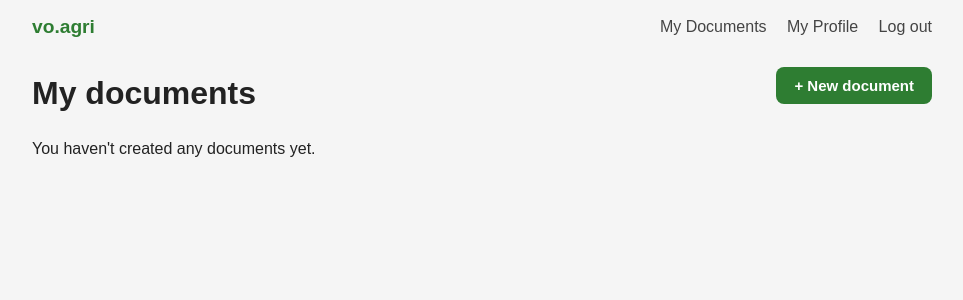
After one commit to lxlbsxg/vo-agri, a Flask app: page /documents in a window 1280 px wide. The commit adds this page. Shown: the top 300 px of the page, without its empty margins (158-1121 px from the left). Run offline with Flask 3, Linux system fonts and the light colour scheme; the visitor is signed in with stand-in values (Sample User, id 1); data that the repository does not hold is empty.

Commit message:
Add paper-writing assistant: documents with citation insertion from search
Adds a Document model (title + rich-text body_html) tied to the logged-in
user, with a minimal contenteditable editor (bold/bullet-list only) at
/write/<id>, a /documents list page, and a "+ Add to <document>" button
on each search result card. The button targets whichever document the
user most recently opened or created (tracked in the session); if none
exists yet, the card prompts the user to create one first. Adding a
citation appends a formatted, escaped citation block plus an editable
notes line to the end of the document body.

Co-Authored-By: Claude Sonnet 5 <noreply@anthropic.com>
Claude-Session: https://claude.ai/code/session_01U1gcBCxfVCz4akB6sBrpu4

```diff
--- a/app.py
+++ b/app.py
@@ -3,14 +3,15 @@ import re
 import uuid
 
 from dotenv import load_dotenv
-from flask import Flask, flash, redirect, render_template, request, url_for
+from flask import Flask, abort, flash, redirect, render_template, request, session, url_for
 from flask_login import current_user, login_required, login_user, logout_user
+from markupsafe import escape
 from requests.exceptions import RequestException
 from werkzeug.exceptions import RequestEntityTooLarge
 from werkzeug.utils import secure_filename
 
 from extensions import db, login_manager
-from models import User, UploadedPaper
+from models import Document, User, UploadedPaper
 from services.openalex import (
     get_author_profile,
     normalize_author_id,
@@ -111,10 +112,65 @@ def load_user(user_id):
     return db.session.get(User, int(user_id))
 
 
+def _current_document():
+    """The document the "Add to Document" button on search cards targets.
+
+    Tracked in the session as whichever document the user most recently
+    opened or created, so it survives across searches without the user
+    having to re-pick a target document for every citation.
+    """
+    if not current_user.is_authenticated:
+        return None
+
+    doc_id = session.get("current_document_id")
+    if not doc_id:
+        return None
+
+    doc = db.session.get(Document, doc_id)
+    if doc is None or doc.user_id != current_user.id:
+        session.pop("current_document_id", None)
+        return None
+
+    return doc
+
+
+def _citation_block_html(title, authors, year, journal, doi):
+    # escape() returns a Markup, whose `+=` auto-escapes *anything* appended
+    # to it — including our own literal `<em>`/`<p>` tags. Cast each escaped
+    # piece back to plain str before splicing it into the surrounding markup
+    # so the literal tags survive.
+    safe_title = str(escape(title or "Untitled paper"))
+    citation_line = str(escape(authors or "Unknown authors"))
+    if year:
+        citation_line += f" ({str(escape(year))})."
+    if journal:
+        citation_line += f" <em>{str(escape(journal))}</em>."
+
+    link_html = ""
+    if doi:
+        safe_doi = str(escape(doi))
+        link_html = f'<p><a href="{safe_doi}" target="_blank">{safe_doi}</a></p>'
+
+    return (
+        '<blockquote class="citation-block">'
+        f"<p><strong>{safe_title}</strong></p>"
+        f"<p>{citation_line}</p>"
+        f"{link_html}"
+        "</blockquote>"
+        '<p class="citation-note">Notes: </p>'
+    )
+
+
 @app.route("/")
 def home():
     return render_template(
-        "index.html", query="", search_type="paper", papers=[], authors=[], error=None
+        "index.html",
+        query="",
+        search_type="paper",
+        papers=[],
+        authors=[],
+        error=None,
+        current_document=_current_document(),
     )
 
 
@@ -152,6 +208,7 @@ def search():
         papers=papers,
         authors=authors,
         error=error,
+        current_document=_current_document(),
     )
 
 
@@ -339,6 +396,76 @@ def upload_paper():
     return redirect(url_for("profile_edit"))
 
 
+@app.route("/documents")
+@login_required
+def documents():
+    docs = (
+        Document.query.filter_by(user_id=current_user.id)
+        .order_by(Document.updated_at.desc())
+        .all()
+    )
+    return render_template("documents.html", documents=docs)
+
+
+@app.route("/write/new", methods=["POST"])
+@login_required
+def new_document():
+    doc = Document(user_id=current_user.id, title="Untitled document", body_html="")
+    db.session.add(doc)
+    db.session.commit()
+
+    session["current_document_id"] = doc.id
+    return redirect(url_for("write_document", doc_id=doc.id))
+
+
+@app.route("/write/<int:doc_id>")
+@login_required
+def write_document(doc_id):
+    doc = db.session.get(Document, doc_id)
+    if doc is None or doc.user_id != current_user.id:
+        abort(404)
+
+    session["current_document_id"] = doc.id
+    return render_template("write.html", doc=doc)
+
+
+@app.route("/write/<int:doc_id>/save", methods=["POST"])
+@login_required
+def save_document(doc_id):
+    doc = db.session.get(Document, doc_id)
+    if doc is None or doc.user_id != current_user.id:
+        abort(404)
+
+    doc.title = request.form.get("title", "").strip() or "Untitled document"
+    doc.body_html = request.form.get("body_html", "")
+    db.session.commit()
+
+    flash("Document saved.", "success")
+    return redirect(url_for("write_document", doc_id=doc.id))
+
+
+@app.route("/write/<int:doc_id>/add_citation", methods=["POST"])
+@login_required
+def add_citation(doc_id):
+    doc = db.session.get(Document, doc_id)
+    if doc is None or doc.user_id != current_user.id:
+        abort(404)
+
+    citation_html = _citation_block_html(
+        title=request.form.get("title", "").strip(),
+        authors=request.form.get("authors", "").strip(),
+        year=request.form.get("year", "").strip(),
+        journal=request.form.get("journal", "").strip(),
+        doi=request.form.get("doi", "").strip(),
+    )
+    doc.body_html = (doc.body_html or "") + citation_html
+    db.session.commit()
+
+    session["current_document_id"] = doc.id
+    flash("Citation added to your document.", "success")
+    return redirect(url_for("write_document", doc_id=doc.id))
+
+
 if __name__ == "__main__":
     # Only used for local development (`python app.py`) — production runs
     # via gunicorn per the Procfile, which never executes this block.
--- a/static/app.js
+++ b/static/app.js
@@ -3,7 +3,7 @@
 document.addEventListener("DOMContentLoaded", function () {
     document.querySelectorAll(".paper-card").forEach(function (card) {
         card.addEventListener("click", function (event) {
-            if (event.target.closest("a")) {
+            if (event.target.closest("a, button, form")) {
                 return;
             }
             card.classList.toggle("expanded");
--- a/static/style.css
+++ b/static/style.css
@@ -266,6 +266,120 @@ button:hover, .btn:hover {
     color: #c00;
 }
 
+/* Add-to-document button on search cards */
+.add-to-doc-form {
+    margin-top: 10px;
+}
+
+.btn-small {
+    padding: 5px 12px;
+    font-size: 13px;
+    font-weight: bold;
+    cursor: pointer;
+    background: #2e7d32;
+    color: white;
+    border: none;
+    border-radius: 999px;
+}
+
+.btn-small:hover {
+    background: #256428;
+}
+
+.add-to-doc-prompt {
+    margin-top: 10px;
+    font-size: 13px;
+}
+
+/* Documents list */
+.documents-header {
+    display: flex;
+    justify-content: space-between;
+    align-items: center;
+    margin-bottom: 20px;
+}
+
+.document-card {
+    display: block;
+    color: inherit;
+    text-decoration: none;
+}
+
+.document-card:hover {
+    border-color: #2e7d32;
+    text-decoration: none;
+}
+
+/* Document editor */
+.write-form {
+    display: flex;
+    flex-direction: column;
+    gap: 12px;
+}
+
+.doc-title-input {
+    font-size: 1.6em;
+    font-weight: bold;
+    padding: 8px 0;
+    border: none;
+    border-bottom: 2px solid #ddd;
+    background: transparent;
+}
+
+.doc-title-input:focus {
+    outline: none;
+    border-bottom-color: #2e7d32;
+}
+
+.editor-toolbar {
+    display: flex;
+    gap: 8px;
+}
+
+.editor-toolbar button {
+    background: white;
+    color: #444;
+    border: 1px solid #ccc;
+    padding: 6px 14px;
+    border-radius: 6px;
+}
+
+.editor-toolbar button:hover {
+    background: #f0f0f0;
+}
+
+.editor-body {
+    background: white;
+    border: 1px solid #ddd;
+    border-radius: 10px;
+    padding: 20px;
+    min-height: 300px;
+}
+
+.editor-body:focus {
+    outline: none;
+    border-color: #2e7d32;
+    box-shadow: 0 0 0 3px rgba(46, 125, 50, 0.15);
+}
+
+.editor-body .citation-block {
+    margin: 14px 0 4px;
+    padding: 10px 16px;
+    border-left: 3px solid #2e7d32;
+    background: #f5faf5;
+    color: #333;
+}
+
+.editor-body .citation-note {
+    color: #777;
+    font-style: italic;
+    margin: 0 0 14px;
+}
+
+#save-btn {
+    align-self: flex-start;
+}
+
 /* Auth / edit forms (register, login, profile edit) */
 .form-card {
     background: white;
--- a/templates/base.html
+++ b/templates/base.html
@@ -12,6 +12,7 @@
         <a href="{{ url_for('home') }}" class="brand">vo.agri</a>
         <div class="nav-links">
             {% if current_user.is_authenticated %}
+                <a href="{{ url_for('documents') }}">My Documents</a>
                 <a href="{{ url_for('profile_edit') }}">My Profile</a>
                 <a href="{{ url_for('logout') }}">Log out</a>
             {% else %}
--- /dev/null
+++ b/templates/documents.html
@@ -0,0 +1,34 @@
+{% extends "base.html" %}
+
+{% block title %}My Documents - vo.agri{% endblock %}
+
+{% block content %}
+
+    <div class="documents-header">
+        <h1>My documents</h1>
+
+        <form method="POST" action="{{ url_for('new_document') }}">
+            <button type="submit">+ New document</button>
+        </form>
+    </div>
+
+    {% if documents %}
+
+        {% for doc in documents %}
+
+            <a class="paper-card document-card" href="{{ url_for('write_document', doc_id=doc.id) }}">
+                <h3>{{ doc.title }}</h3>
+                <p class="paper-info">
+                    Last updated {{ doc.updated_at.strftime('%Y-%m-%d %H:%M') }}
+                </p>
+            </a>
+
+        {% endfor %}
+
+    {% else %}
+
+        <p>You haven't created any documents yet.</p>
+
+    {% endif %}
+
+{% endblock %}
```
Also changed, not shown: models.py (+14 -0 lines), templates/index.html (+19 -0 lines), templates/write.html (added, +46 -0 lines).
